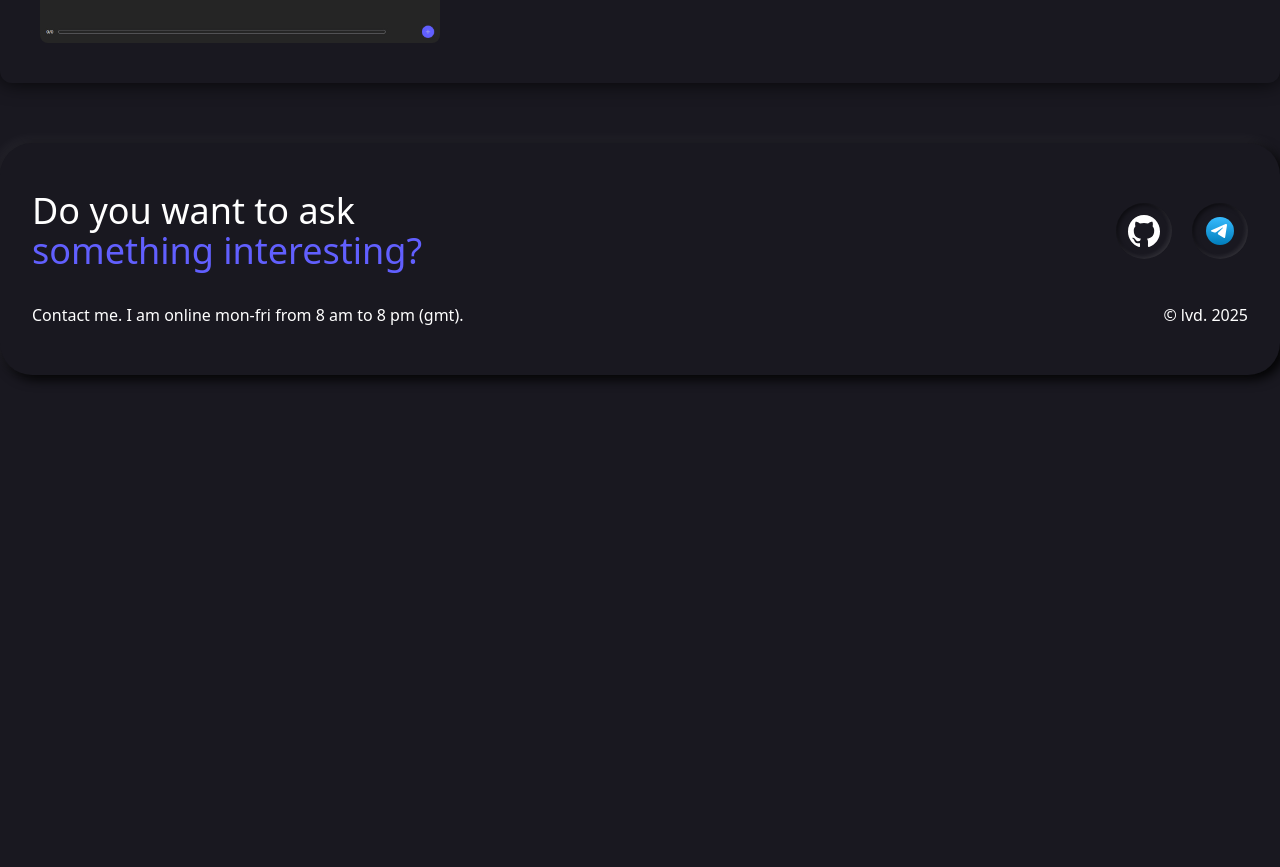
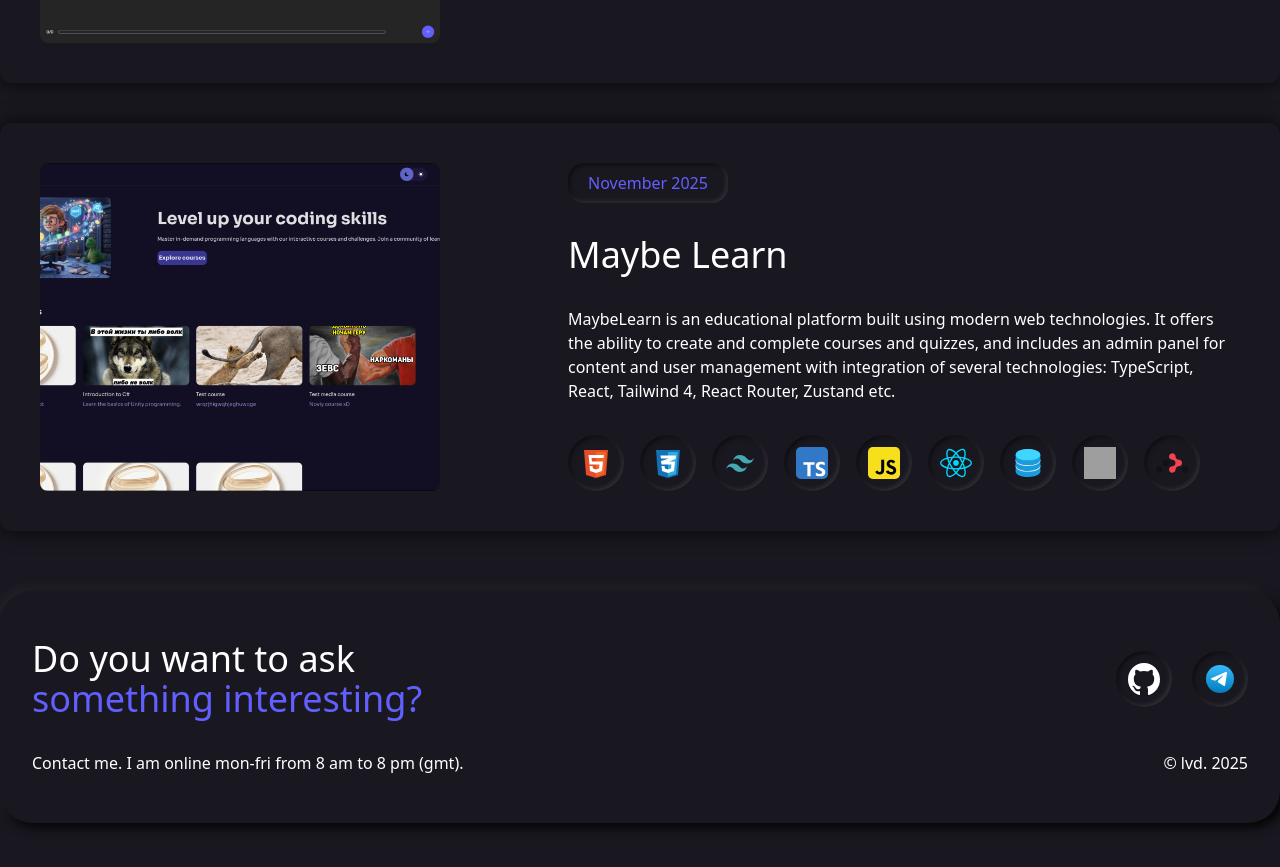
Before and after one commit to lvd536/portfolio, a React (Vite) app: page / in a window 1280 px wide. Shown: the part 2520-3387 px from the top of the page. Before the commit the page ends 2955 px from the top, so only its background shows below. Built offline with nearby package versions, Linux system fonts and the light colour scheme; grey boxes are pictures that could not be loaded.

Commit message:
- Add new portfolio card

```diff
--- a/src/assets/portfolio/index.ts
+++ b/src/assets/portfolio/index.ts
@@ -1,3 +1,4 @@
 export {default as portfolio} from './portfolio.jpg';
 export {default as shovel} from './shovel.jpg';
 export {default as todoList} from './todoList.jpg';
+export {default as maybeLearn} from './maybelearn.jpg';
--- a/src/components/Portfolio/Portfolio.tsx
+++ b/src/components/Portfolio/Portfolio.tsx
@@ -1,49 +1,98 @@
-import * as langs from '../../assets/langs/index.ts'
-import * as portfolioImages from '../../assets/portfolio/index.ts'
+import * as langs from "../../assets/langs/index.ts";
+import * as portfolioImages from "../../assets/portfolio/index.ts";
 
 import PortfolioCard from "./PortfolioCard.tsx";
 import Header from "../Header.tsx";
-import Modal from './Modal/Modal.tsx'
-import type { IPortfolioCard } from './PortfolioCard.tsx';
-import { useIsModal } from '../../store/useModalStore.tsx'
+import Modal from "./Modal/Modal.tsx";
+import type { IPortfolioCard } from "./PortfolioCard.tsx";
+import { useIsModal } from "../../store/useModalStore.tsx";
 
 export default function Portfolio() {
-    const isModal = useIsModal()
+    const isModal = useIsModal();
     const portfolioProjects: IPortfolioCard[] = [
         {
-            skills: [langs.html, langs.css, langs.tailwind, langs.typescript, langs.javascript, langs.react, langs.database, langs.zustand],
-            header: 'Portfolio',
-            dateTime: '2025-10',
-            dateString: 'October 2025',
-            description: 'Minimalistic portfolio based on SPA with integration of several technologies: Vite, TypeScript, React, Html. CSS, Tailwind 4, Zustand etc.',
+            skills: [
+                langs.html,
+                langs.css,
+                langs.tailwind,
+                langs.typescript,
+                langs.javascript,
+                langs.react,
+                langs.database,
+                langs.zustand,
+            ],
+            header: "Portfolio",
+            dateTime: "2025-10",
+            dateString: "October 2025",
+            description:
+                "Minimalistic portfolio based on SPA with integration of several technologies: Vite, TypeScript, React, Html. CSS, Tailwind 4, Zustand etc.",
             projectImage: portfolioImages.portfolio,
         },
         {
-            skills: [langs.html, langs.css, langs.tailwind, langs.typescript, langs.javascript, langs.react, langs.database, langs.zustand],
-            header: 'Hamster Combat Clone',
-            dateTime: '2025-09',
-            dateString: 'September 2025',
-            description: 'Hamster Combat V1 Telegram WebApp clone with integration of several technologies: Vite, TypeScript, React, Html. CSS, SCSS, Zustand, Supabase etc.',
+            skills: [
+                langs.html,
+                langs.css,
+                langs.tailwind,
+                langs.typescript,
+                langs.javascript,
+                langs.react,
+                langs.database,
+                langs.zustand,
+            ],
+            header: "Hamster Combat Clone",
+            dateTime: "2025-09",
+            dateString: "September 2025",
+            description:
+                "Hamster Combat V1 Telegram WebApp clone with integration of several technologies: Vite, TypeScript, React, Html. CSS, SCSS, Zustand, Supabase etc.",
             projectImage: portfolioImages.shovel,
         },
         {
-            skills: [langs.html, langs.css, langs.tailwind, langs.typescript, langs.javascript, langs.react, langs.database, langs.zustand],
-            header: 'To-Do List',
-            dateTime: '2025-10',
-            dateString: 'October 2025',
-            description: 'Minimalistic todo list app based on SPA with integration of several technologies: Vite, TypeScript, React, Html. CSS, Tailwind 4, Zustand etc.',
+            skills: [
+                langs.html,
+                langs.css,
+                langs.tailwind,
+                langs.typescript,
+                langs.javascript,
+                langs.react,
+                langs.database,
+                langs.zustand,
+            ],
+            header: "To-Do List",
+            dateTime: "2025-10",
+            dateString: "October 2025",
+            description:
+                "Minimalistic todo list app based on SPA with integration of several technologies: Vite, TypeScript, React, Html. CSS, Tailwind 4, Zustand etc.",
             projectImage: portfolioImages.todoList,
-        }
-    ]
-   return (
+        },
+        {
+            skills: [
+                langs.html,
+                langs.css,
+                langs.tailwind,
+                langs.typescript,
+                langs.javascript,
+                langs.react,
+                langs.database,
+                langs.zustand,
+                langs.router,
+            ],
+            header: "Maybe Learn",
+            dateTime: "2025-11",
+            dateString: "November 2025",
+            description:
+                "MaybeLearn is an educational platform built using modern web technologies. It offers the ability to create and complete courses and quizzes, and includes an admin panel for content and user management with integration of several technologies: TypeScript, React, Tailwind 4, React Router,  Zustand etc.",
+            projectImage: portfolioImages.maybeLearn,
+        },
+    ];
+    return (
         <section id="portfolio" className="mt-25">
-            <Header word1={'My'} word2={'portfolio'}/>
+            <Header word1={"My"} word2={"portfolio"} />
             {portfolioProjects.map((portfolio, index) => {
                 return (
-                    <PortfolioCard portfolioDetails={portfolio} key={index}/>
-                )
+                    <PortfolioCard portfolioDetails={portfolio} key={index} />
+                );
             })}
-            {isModal && <Modal/>}
+            {isModal && <Modal />}
         </section>
-    )
+    );
 }
```
Also changed, not shown: src/assets/langs/index.ts (+12 -11 lines), src/assets/langs/router.svg (added), src/assets/portfolio/maybelearn.jpg (added).
